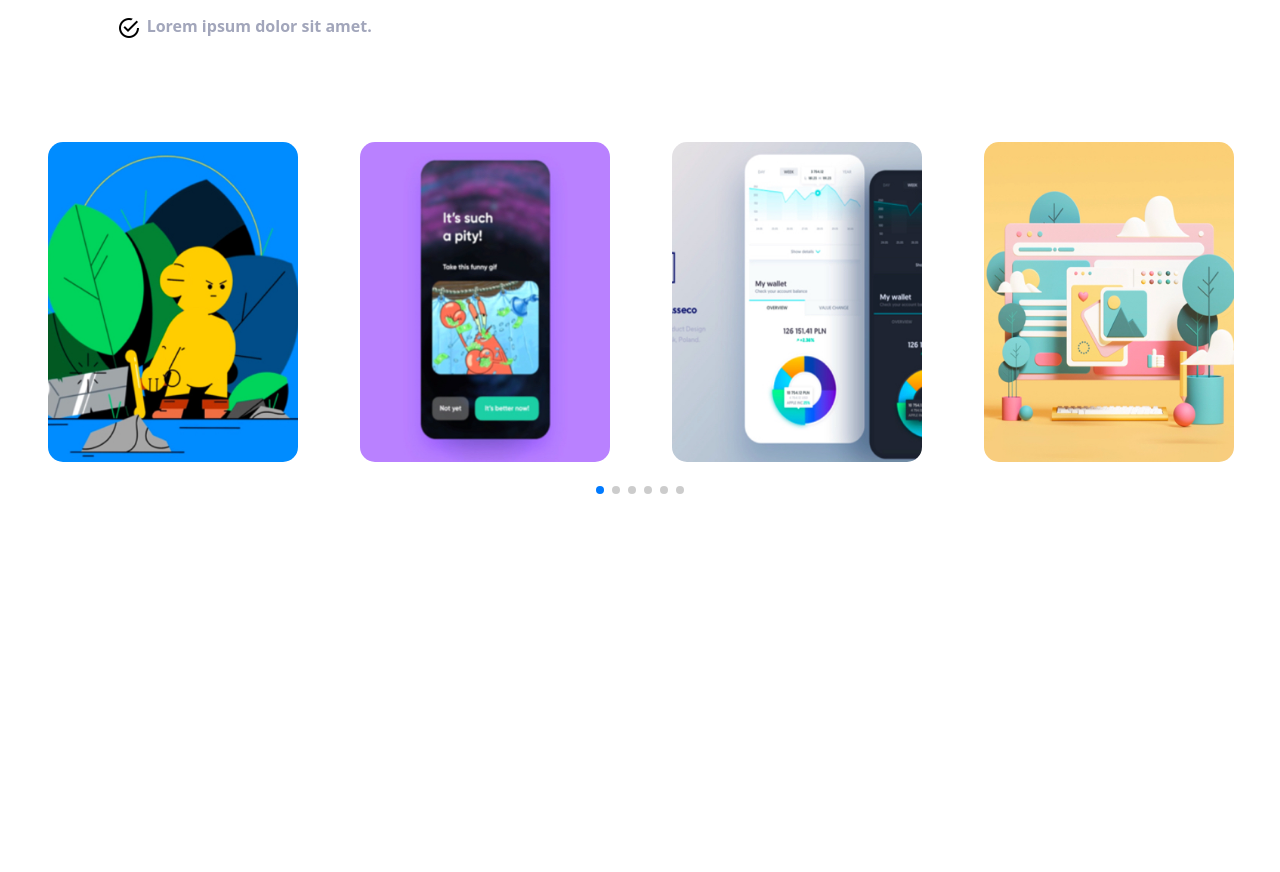
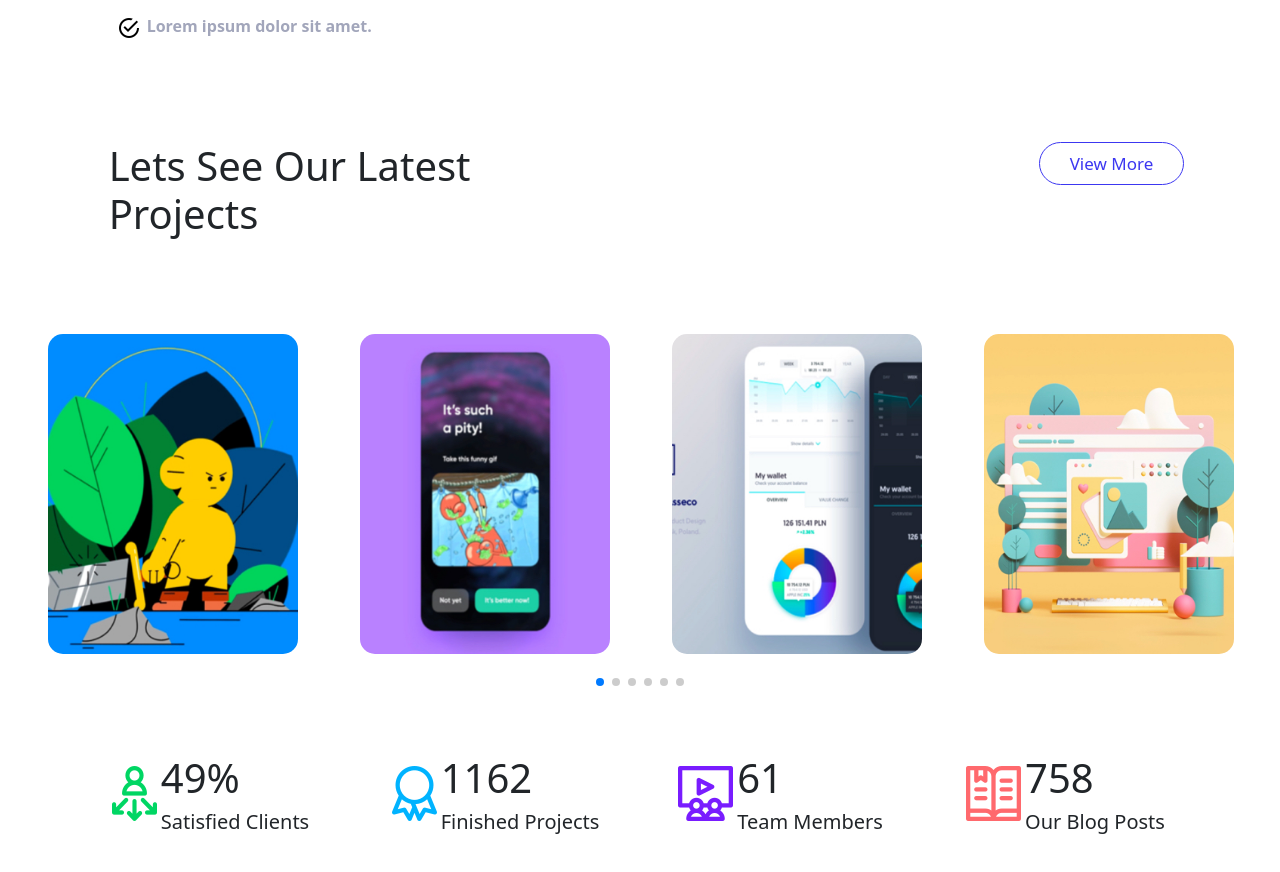
Before and after one commit to Protik111/marshmallow-agency-client, a React (Create React App) app: page / in a window 1280 px wide. Shown: the part 2639-3511 px from the top of the page. Before the commit the page ends 3197 px from the top, so only its background shows below. Built offline with nearby package versions, Linux system fonts and the light colour scheme.

Commit message:
slider and counter added with visibilitySensor

```diff
--- a/package.json
+++ b/package.json
@@ -11,9 +11,11 @@
     "@testing-library/user-event": "^12.8.3",
     "aos": "^2.3.4",
     "react": "^17.0.2",
+    "react-countup": "^5.2.0",
     "react-dom": "^17.0.2",
     "react-icons": "^4.2.0",
     "react-scripts": "4.0.3",
+    "react-visibility-sensor": "^5.1.1",
     "swiper": "^6.8.3",
     "web-vitals": "^1.1.2"
   },
--- /dev/null
+++ b/src/components/Home/Count/Count.js
@@ -0,0 +1,115 @@
+import React, { useEffect } from 'react';
+import CountUp from 'react-countup';
+import styles from './Count.module.css';
+//import images
+import satisfiedImage from '../../../images/logos/satisfied-client.png';
+import finishImage from '../../../images/logos/finished-project.png';
+import teamImage from '../../../images/logos/team-members.png';
+import blogImage from '../../../images/logos/our-blog-posts.png';
+//import aos
+import AOS from 'aos';
+import 'aos/dist/aos.css';
+import VisibilitySensor from 'react-visibility-sensor';
+
+const Count = () => {
+    useEffect(() => {
+        AOS.init({ duration: 2000 });
+    }, []);
+    return (
+        <div className={`${styles.client_container} container mb-5 mt-5`}>
+            <div className="row">
+                <div data-aos="fade-up" className={`${styles.client} col-md-3 justify-content-center`}>
+                    <div>
+                        <img className="mt-3" src={satisfiedImage} alt="" />
+                    </div>
+                    <div className="client_status m-1">
+                        <h1>
+                            <CountUp
+                                start={1}
+                                end={97}
+                                duration={5}
+                                suffix='%'
+                                redraw={true}
+                            >
+                                {({ countUpRef, start }) => (
+                                    <VisibilitySensor onChange={start} delayedCall>
+                                        <span ref={countUpRef} />
+                                    </VisibilitySensor>
+                                )}
+                            </CountUp>
+                        </h1>
+                        <h5 className="client_name">Satisfied Clients</h5>
+                    </div>
+                </div>
+
+                <div data-aos="fade-down" className={`${styles.client} col-md-3 justify-content-center`}>
+                    <div>
+                        <img className="mt-3" src={finishImage} alt="" />
+                    </div>
+                    <div className="client_status m-1">
+                        <h1>
+                            <CountUp
+                                start={1}
+                                end={3742}
+                                duration={8}
+                            >
+                                {({ countUpRef, start }) => (
+                                    <VisibilitySensor onChange={start} delayedCall>
+                                        <span ref={countUpRef} />
+                                    </VisibilitySensor>
+                                )}
+                            </CountUp>
+                        </h1>
+                        <h5 className="client_name">Finished Projects</h5>
+                    </div>
+                </div>
+
+                <div data-aos="fade-up" className={`${styles.client} col-md-3 justify-content-center`}>
+                    <div>
+                        <img className="mt-3" src={teamImage} alt="" />
+                    </div>
+                    <div className="client_status m-1">
+                        <h1>
+                            <CountUp
+                                start={1}
+                                end={145}
+                                duration={6}
+                            >
+                                {({ countUpRef, start }) => (
+                                    <VisibilitySensor onChange={start} delayedCall>
+                                        <span ref={countUpRef} />
+                                    </VisibilitySensor>
+                                )}
+                            </CountUp>
+                        </h1>
+                        <h5 className="client_name">Team Members</h5>
+                    </div>
+                </div>
+
+                <div data-aos="fade-down" className={`${styles.client} col-md-3 justify-content-center`}>
+                    <div>
+                        <img className="mt-3" src={blogImage} alt="" />
+                    </div>
+                    <div className="client_status m-1">
+                        <h1>
+                            <CountUp
+                                start={1}
+                                end={2135}
+                                duration={7}
+                            >
+                                {({ countUpRef, start }) => (
+                                    <VisibilitySensor onChange={start} delayedCall>
+                                        <span ref={countUpRef} />
+                                    </VisibilitySensor>
+                                )}
+                            </CountUp>
+                        </h1>
+                        <h5 className="client_name">Our Blog Posts</h5>
+                    </div>
+                </div>
+            </div>
+        </div>
+    );
+};
+
+export default Count;
--- /dev/null
+++ b/src/components/Home/Count/Count.module.css
@@ -0,0 +1,17 @@
+.client {
+    display: flex;
+    /* align-items: center; */
+}
+.client_status{
+    margin-left: 50px;
+}
+/* .client_container{
+    display: flex;
+} */
+/*
+@media (min-width: 768px) {
+    .client{
+        flex-direction: column;
+        justify-content: center;
+    }
+} */
--- a/src/components/Home/Home.js
+++ b/src/components/Home/Home.js
@@ -4,6 +4,8 @@ import Header from './Header/Header';
 import Services from './Services/Services';
 import Workers from './Workers/Workers';
 import Slider from './Slider/Slider';
+import Count from './Count/Count';
+
 const Home = () => {
     return (
         <div>
@@ -12,6 +14,7 @@ const Home = () => {
             <Services></Services>
             <Workers></Workers>
             <Slider></Slider>
+            <Count></Count>
         </div>
     );
 };
--- a/src/components/Home/Slider/Slider.js
+++ b/src/components/Home/Slider/Slider.js
@@ -29,10 +29,16 @@ SwiperCore.use([Pagination]);
 
 const Slider = () => {
     useEffect(() => {
-        AOS.init({ duration: 2000 });
+        AOS.init({ duration: 1000 });
     }, []);
     return (
         <div className="mt-5 mb-5" data-aos="fade-up" data-aos-anchor-placement="top-bottom">
+            <div className="row d-flex justify-content-between">
+                <h1 className="col-md-5 offset-md-1 mt-md-5 mb-md-5">Lets See Our Latest Projects</h1>
+                <div className={`${styles.see_more} col-md-2 offset-md-4 m-md-5`}>
+                <button type="button">View More</button>
+                </div>
+            </div>
             <Swiper slidesPerView={1} spaceBetween={20} pagination={{
                 "clickable": true
             }} breakpoints={{
--- a/src/components/Home/Slider/Slider.module.css
+++ b/src/components/Home/Slider/Slider.module.css
@@ -7,3 +7,18 @@
 .slider img:hover {
     transform: scale(1.1);
 }
+.see_more button{
+    padding: 8px 30px;
+    border: 1px solid #3C37F1;
+    border-radius: 35px;
+    /* border: none; */
+    color: #3C37F1;
+    font-size: 17px;
+    font-weight: 500;
+    background-color: #fff;
+    transition: all .5s ease-in-out;
+}
+.see_more button:hover {
+    background-color: #3C37F1;
+    color: #fff;
+}
--- a/src/components/Home/Workers/Workers.js
+++ b/src/components/Home/Workers/Workers.js
@@ -12,7 +12,7 @@ const Workers = () => {
     return (
         <div className={`${styles.header} container-fluid mb-5`}>
             <div className="row">
-                <div data-aos="fade-up" data-aos-duration="2000" className={`${styles.header_text} col-md-5 offset-md-1 offset-sm-1`}>
+                <div data-aos="fade-up" data-aos-duration="1000" className={`${styles.header_text} col-md-5 offset-md-1 offset-sm-1`}>
                     <h4>Our Work Process</h4>
                     <h1>Discover New Idea With Us!</h1>
                     <h5>Imagination will take us everywhere</h5>
```
Also changed, not shown: src/images/logos/team-members.png (added), 1 other file (tests, documents, lock files or other folders).
